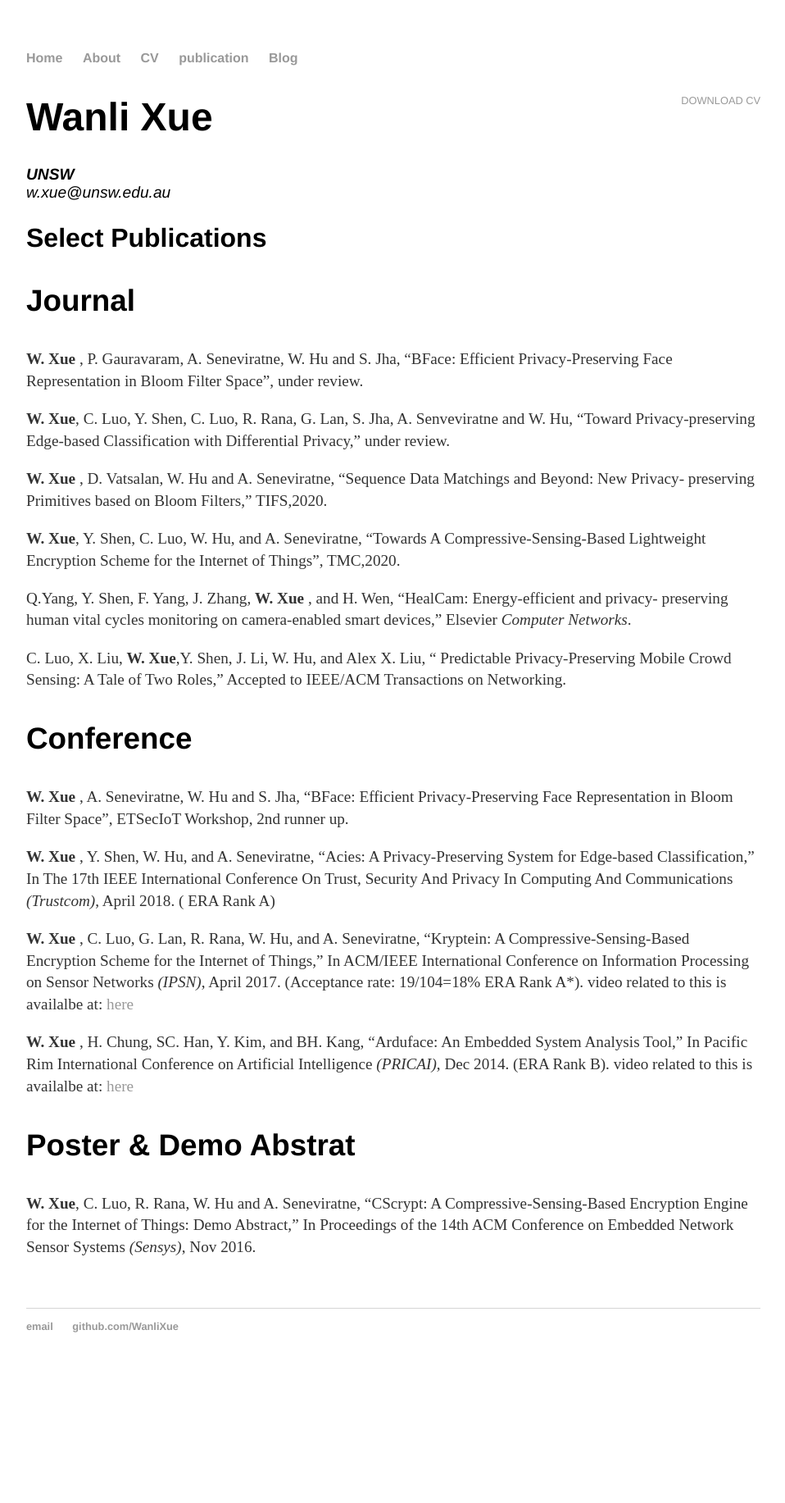
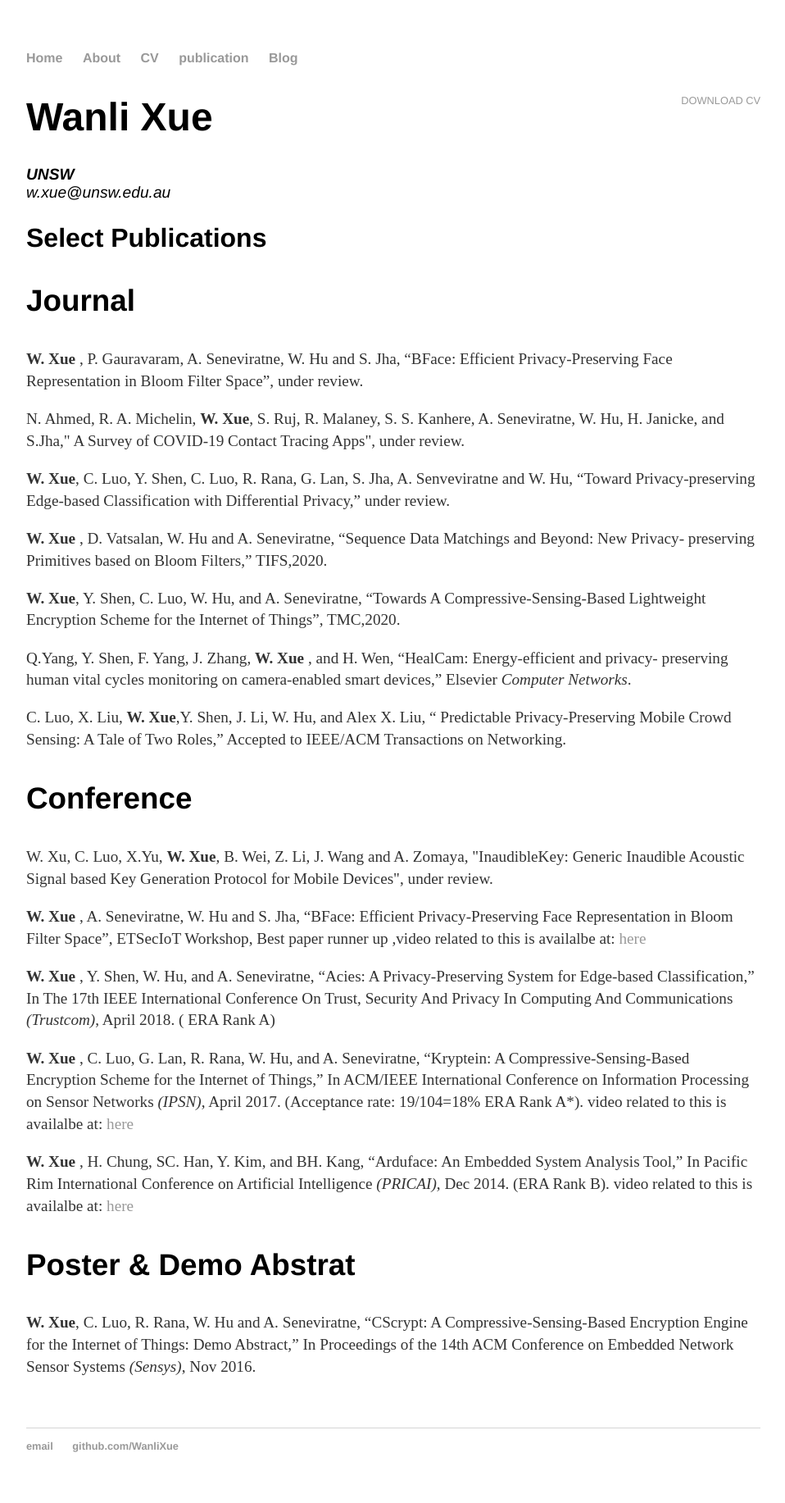
Before and after one commit to WanliXue/WanliXue.github.io, a Jekyll site: the page built from publication/index.html, in a window 1280 px wide. Shown: the whole page at 82% size, without its empty margins (160-1118 px from the left). Built offline with Jekyll 4.4.1, drawn with Linux system fonts in a browser that asks for light colours; before the commit the page ends 1687 px from its top, so only the background shows below that.

Commit message:
Update index.html

```diff
--- a/publication/index.html
+++ b/publication/index.html
@@ -20,6 +20,8 @@ title: Publications of Wanli Xue
 				<!-- <p><strong>Last Name, F.</strong> (204). Title of a Chapter You Wrote for a Book. In I.M Editor (Ed.), <em>The Book I Contributed To</em> (pp. 97-108). City, ST: Publisher Name. Chapter available at: <a href="#">http://permalink</a>. -->
 				<p><strong>W. Xue</strong> , P. Gauravaram, A. Seneviratne, W. Hu  and S. Jha, “BFace: Efficient Privacy-Preserving Face Representation in Bloom Filter Space”, under review.
 
+				<p>N. Ahmed, R. A. Michelin, <strong>W. Xue</strong>, S. Ruj, R. Malaney, S. S. Kanhere, A. Seneviratne, W. Hu, H. Janicke, and S.Jha,"	A Survey of COVID-19 Contact Tracing Apps", under review.
+
 				<p><strong>W. Xue</strong>, C. Luo, Y. Shen, C. Luo, R. Rana, G. Lan, S. Jha, A. Senveviratne and W. Hu, “Toward Privacy-preserving Edge-based Classification with Differential Privacy,” under review.
 
 				<p><strong>W. Xue</strong> , D. Vatsalan, W. Hu and A. Seneviratne, “Sequence Data Matchings and Beyond: New Privacy- preserving Primitives based on Bloom Filters,” TIFS,2020.
@@ -34,9 +36,9 @@ title: Publications of Wanli Xue
 
 				<h3> Conference </h3>
 
+				<p>W. Xu, C. Luo, X.Yu, <strong>W. Xue</strong>, B. Wei, Z. Li, J. Wang and A. Zomaya, "InaudibleKey: Generic Inaudible Acoustic Signal based Key Generation Protocol for Mobile Devices", under review.
 
-				<p><strong>W. Xue</strong> , A. Seneviratne, W. Hu and S. Jha, “BFace: Efficient Privacy-Preserving Face Representation in Bloom Filter Space”, ETSecIoT Workshop, 2nd runner up.
-
+				<p><strong>W. Xue</strong> , A. Seneviratne, W. Hu and S. Jha, “BFace: Efficient Privacy-Preserving Face Representation in Bloom Filter Space”, ETSecIoT Workshop, Best paper runner up ,video related to this is availalbe at: <a href="https://www.youtube.com/watch?v=UFnDiSVpzCA" >here</a>
 
 				<p><strong>W. Xue</strong> , Y. Shen, W. Hu, and A. Seneviratne, “Acies: A Privacy-Preserving System for Edge-based Classification,” In The 17th IEEE International Conference On Trust, Security And Privacy In Computing And Communications <em>(Trustcom)</em>, April 2018. ( ERA Rank A)
 
```
